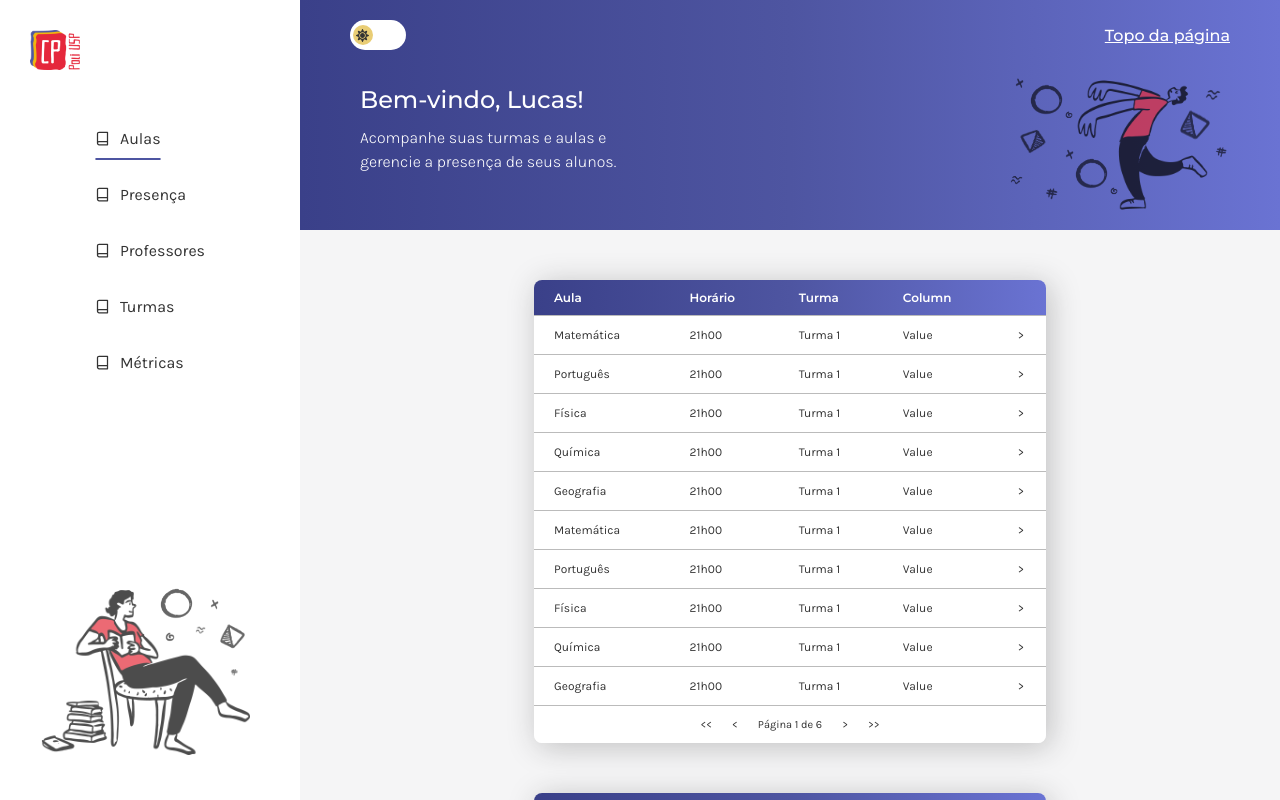
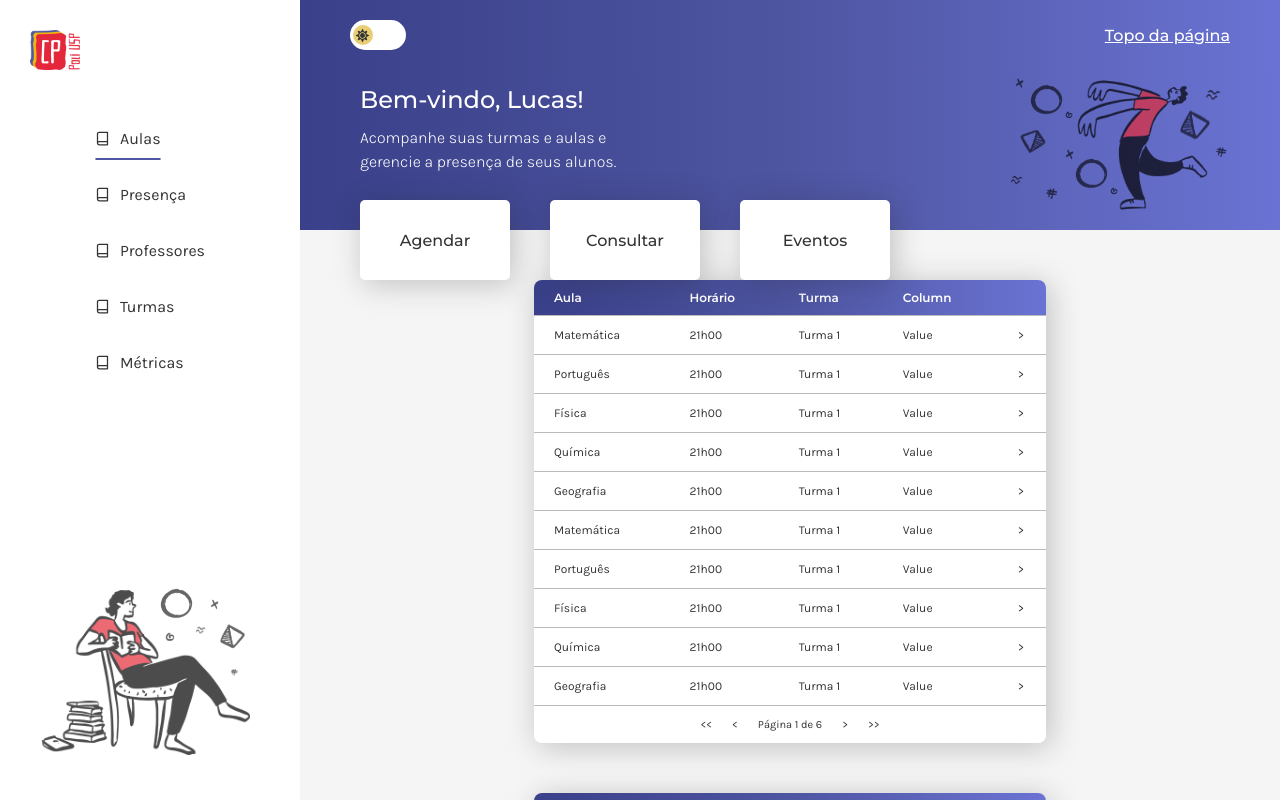
Before and after one commit to lucas-pvg/cp-presenca-cursinho-frontend, a React (Vite) app: page / in a window 1280 px wide. Built offline with nearby package versions, Linux system fonts and the light colour scheme.

Commit message:
✨ Added Card Menu to Home Page

```diff
--- a/src/pages/home-page/HomePage.css
+++ b/src/pages/home-page/HomePage.css
@@ -6,3 +6,13 @@
   justify-content: flex-start;
   gap: 50px;
 }
+
+.home {
+  position: relative;
+}
+
+.menu {
+  position: absolute;
+  top: 130px;
+  left: 60px;
+}
--- a/src/pages/home-page/HomePage.tsx
+++ b/src/pages/home-page/HomePage.tsx
@@ -1,5 +1,6 @@
 import { cva, VariantProps } from 'class-variance-authority'
 import { Hero } from '../../components/hero/hero'
+import { CardMenu } from '../../components/card-menu/card-menu'
 import { Table } from '../../components/table/Table'
 import { Class, classes } from '../../data/classes'
 import './HomePage.css'
@@ -35,6 +36,13 @@ export function HomePage({ mode, ...props }: HomePageProps) {
         description='Acompanhe suas turmas e aulas e gerencie a presença de seus alunos.'
       />
 
+      <CardMenu
+        className='menu'
+        mode='light'
+        labels={['Agendar', 'Consultar', 'Eventos']}
+        to={['/', '/', '/']}
+      />
+
       <div className='page-content'>
         <Table
           mode='light'
```
Lines whose indentation alone changed are shown as unchanged.
